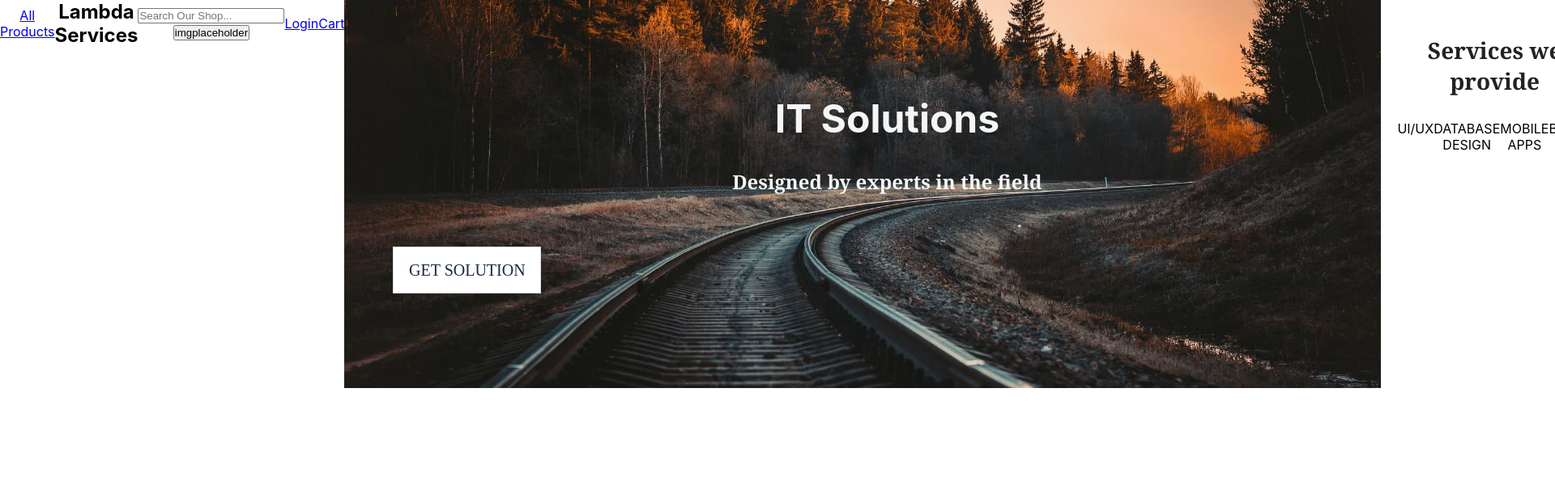
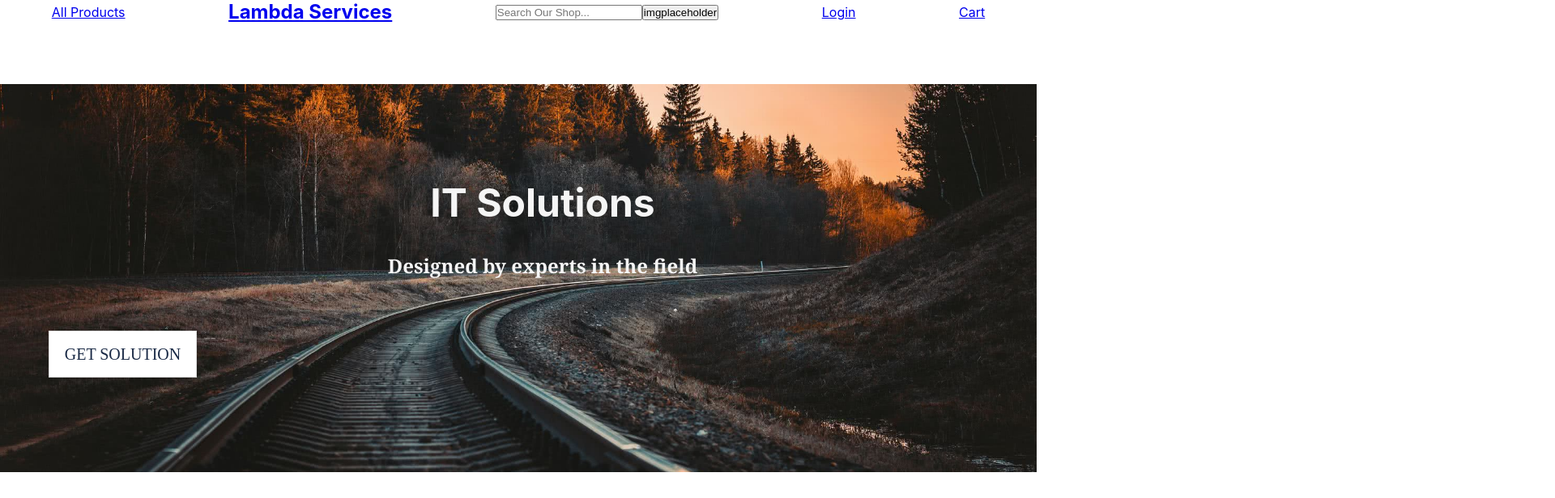
Before and after one commit to NandoTheessen/PM-Project-FrontEnd, a React (Create React App) app: page / in a window 1280 px wide. Shown: the top 616 px of the page at 81% size, 1920 px wide, since content can reach past the window. Built offline with nearby package versions, Linux system fonts and the light colour scheme.

Commit message:
Refactor Header.js remove seperate divs use <nav> element use styled components

```diff
--- a/src/App.css
+++ /dev/null
@@ -1,35 +0,0 @@
-.App {
-  text-align: center;
-  margin: 0 auto;
-  max-width: 1680px;
-  display: flex;
-}
-
-.App-logo {
-  animation: App-logo-spin infinite 20s linear;
-  height: 40vmin;
-}
-
-.App-header {
-  background-color: #282c34;
-  min-height: 100vh;
-  display: flex;
-  flex-direction: column;
-  align-items: center;
-  justify-content: center;
-  font-size: calc(10px + 2vmin);
-  color: white;
-}
-
-.App-link {
-  color: #61dafb;
-}
-
-@keyframes App-logo-spin {
-  from {
-    transform: rotate(0deg);
-  }
-  to {
-    transform: rotate(360deg);
-  }
-}
--- a/src/App.js
+++ b/src/App.js
@@ -10,6 +10,7 @@ const Container = styled("div")`
   margin: 0 auto;
   max-width: 1680px;
   display: flex;
+  flex-direction: column;
 `;
 
 class App extends Component {
--- a/src/components/header.js
+++ b/src/components/header.js
@@ -3,32 +3,24 @@ import SearchForm from "./SearchForm";
 import styled from "styled-components";
 import { Link } from "react-router-dom";
 
-const Headbar = styled.section`
+const Header = props => {
+  const Headbar = styled("nav")`
     display: flex;
     flex-direction: row;
     align-items: center;
     justify-content: space-around;
   `;
-
-const Header = () => (
-  <div>
+  const Heading = styled("h1")``;
+  return (
     <Headbar>
-      <div>
       <Link to="/all-products">All Products</Link>
-      </div>
-      <div>
-        <h1 href="/">Lambda Services</h1>
-      </div>
-      <div>
+      <Link to="/">
+        <Heading>Lambda Services</Heading>
+      </Link>
       <SearchForm />
-      </div>
-      <div>
       <Link to="/login">Login</Link>
-      </div>
-      <div>
       <Link to="/cart">Cart</Link>
-      </div>
     </Headbar>
-  </div>
   );
+};
 export default Header;
```
Also changed, not shown: src/components/Minitron.css (deleted). Lines whose indentation alone changed are shown as unchanged.
